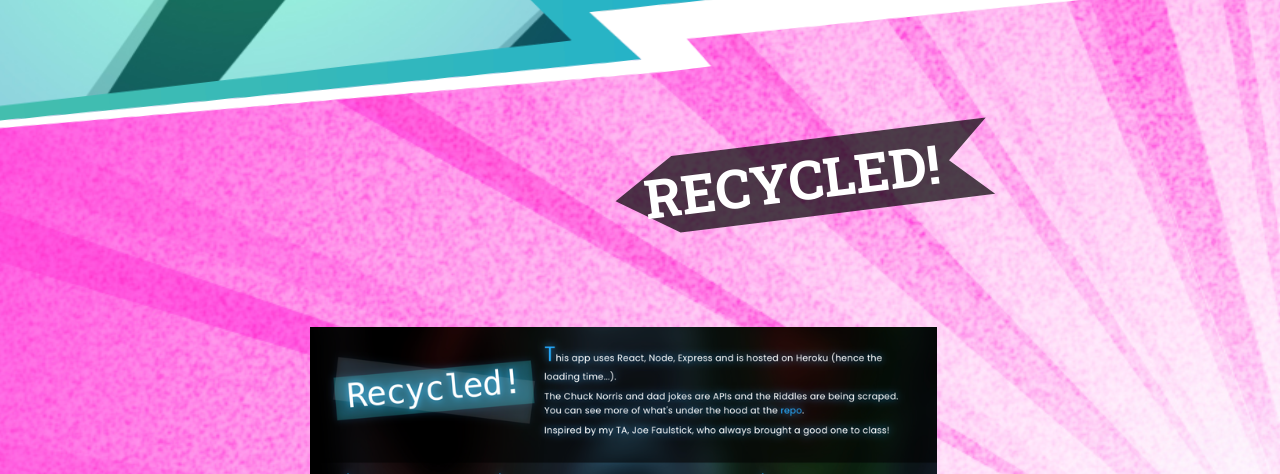
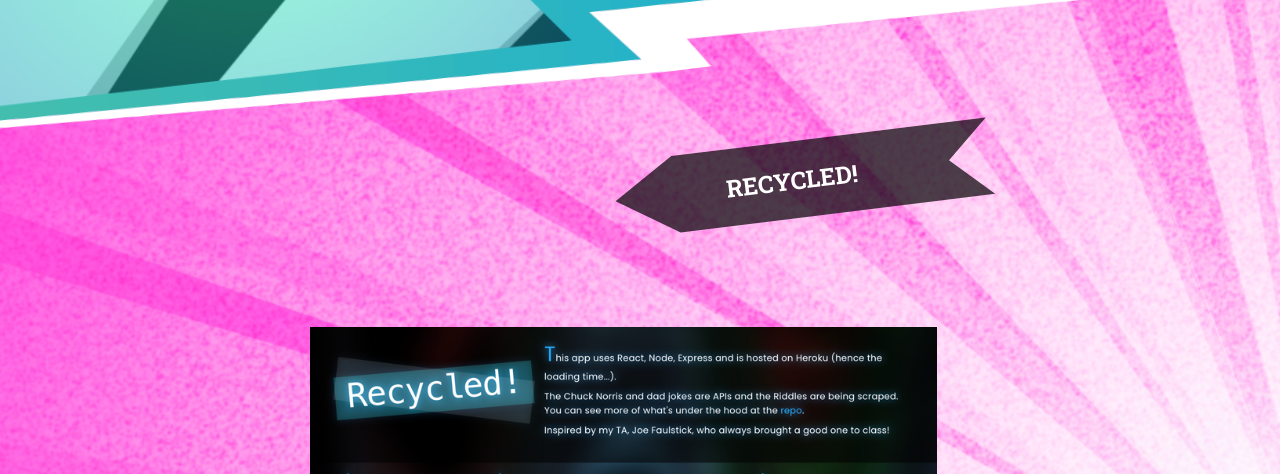
Before and after one commit to brishaw/brishaw.github.io, a plain HTML site: page index.html in a window 1280 px wide. Shown: the part 920-1394 px from the top of the page. Drawn offline with nearby package versions, Linux system fonts and the light colour scheme.

Commit message:
made more styling changes...

```diff
--- a/scss/style.scss
+++ b/scss/style.scss
@@ -371,7 +371,7 @@ body {
               }
 
               h2 {
-                font-size: 5.4rem;
+                font-size: 2.4rem;
                 font-weight: 700;
                 line-height: 1.1;
 
```
Also changed, not shown: css/style.css.
